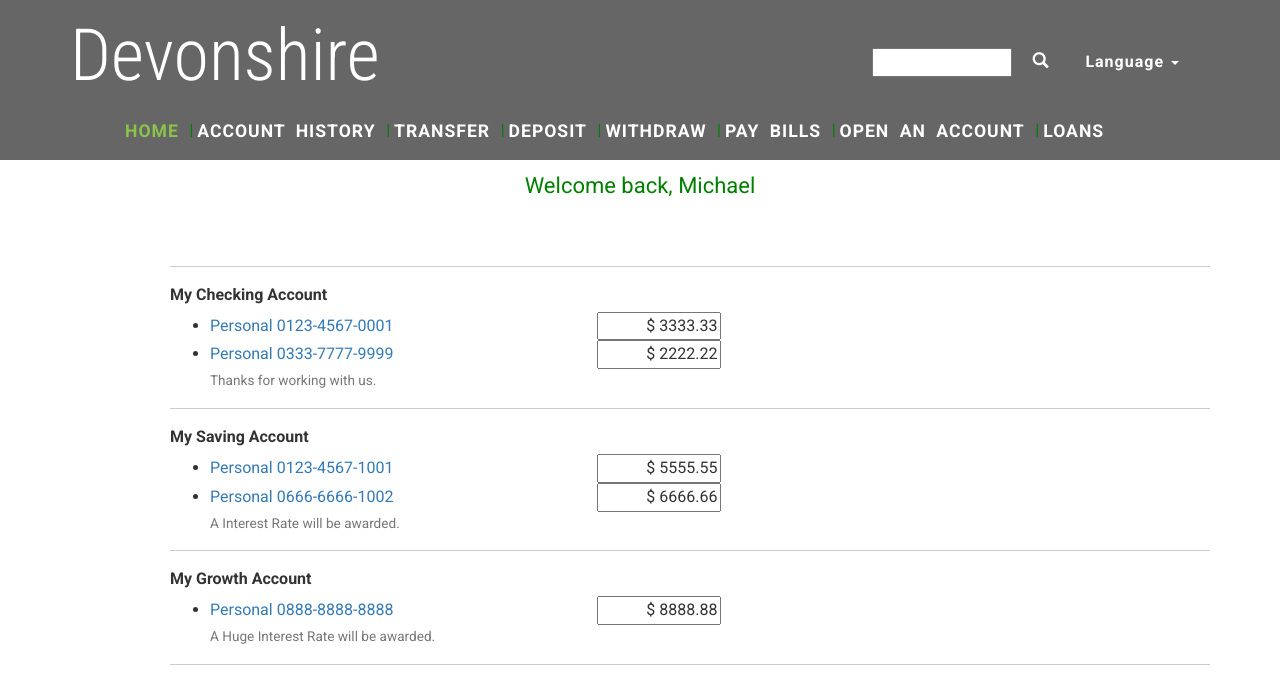
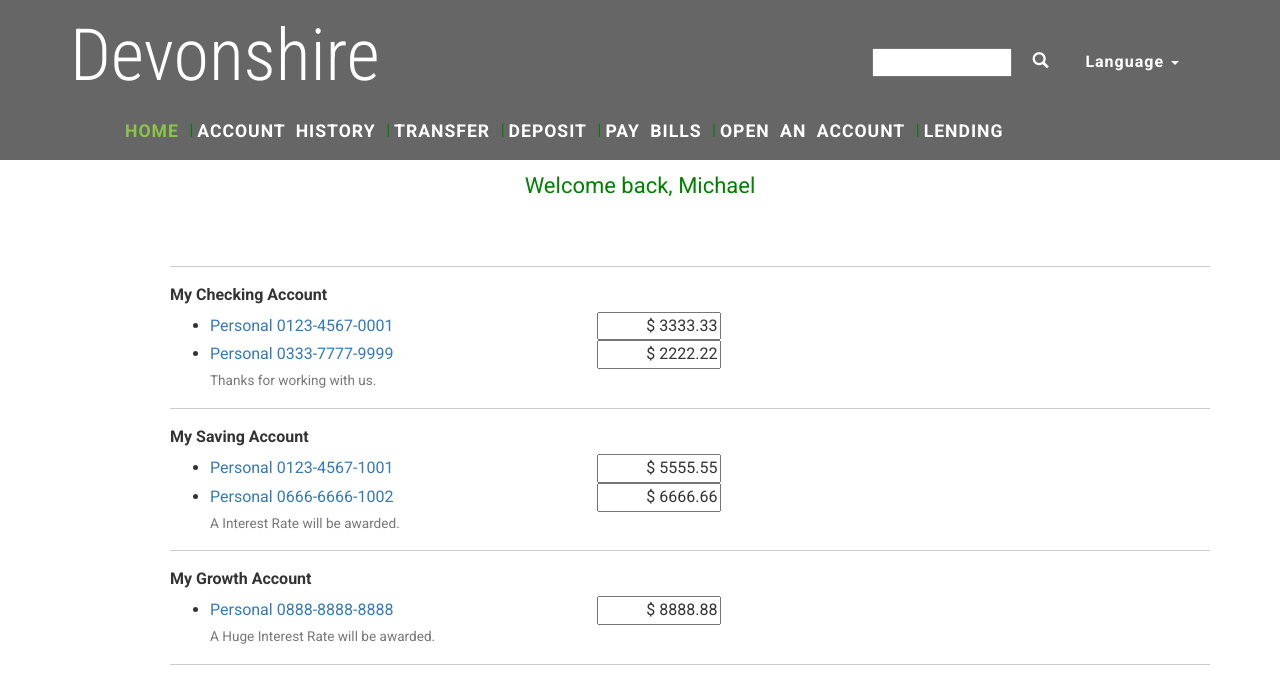
Before and after one commit to avneeta/task6, a plain HTML site: page user_home.html in a window 1280 px wide. Shown: the top 683 px of the page. Drawn offline with Linux system fonts and the light colour scheme.

Commit message:
user-home nav changed again

```diff
--- a/user_home.html
+++ b/user_home.html
@@ -124,13 +124,11 @@ hr {
 					<li>|&nbsp;</li>
 					<li><a href="#products" class="menuUser">Deposit</a></li>
 					<li>|&nbsp;</li>
-					<li><a href="#clients" class="menuUser">Withdraw</a></li>
-					<li>|&nbsp;</li>
 					<li><a href="#clients" class="menuUser">Pay Bills</a></li>
 					<li>|&nbsp;</li>
 					<li><a href="#contact" class="menuUser">Open an Account</a></li>
 					<li>|&nbsp;</li>
-					<li><a href="#contact" class="menuUser">Loans</a></li>
+					<li><a href="#contact" class="menuUser">Lending</a></li>
 				</ul>
 <!-- 				<ul class="nav navbar-nav navbar-main">
 					<li><a class="active" href="#index.html" class="scroll">Home</a></li>
```
Also changed, not shown: index.html (+1 -1 lines), 1 other file.
